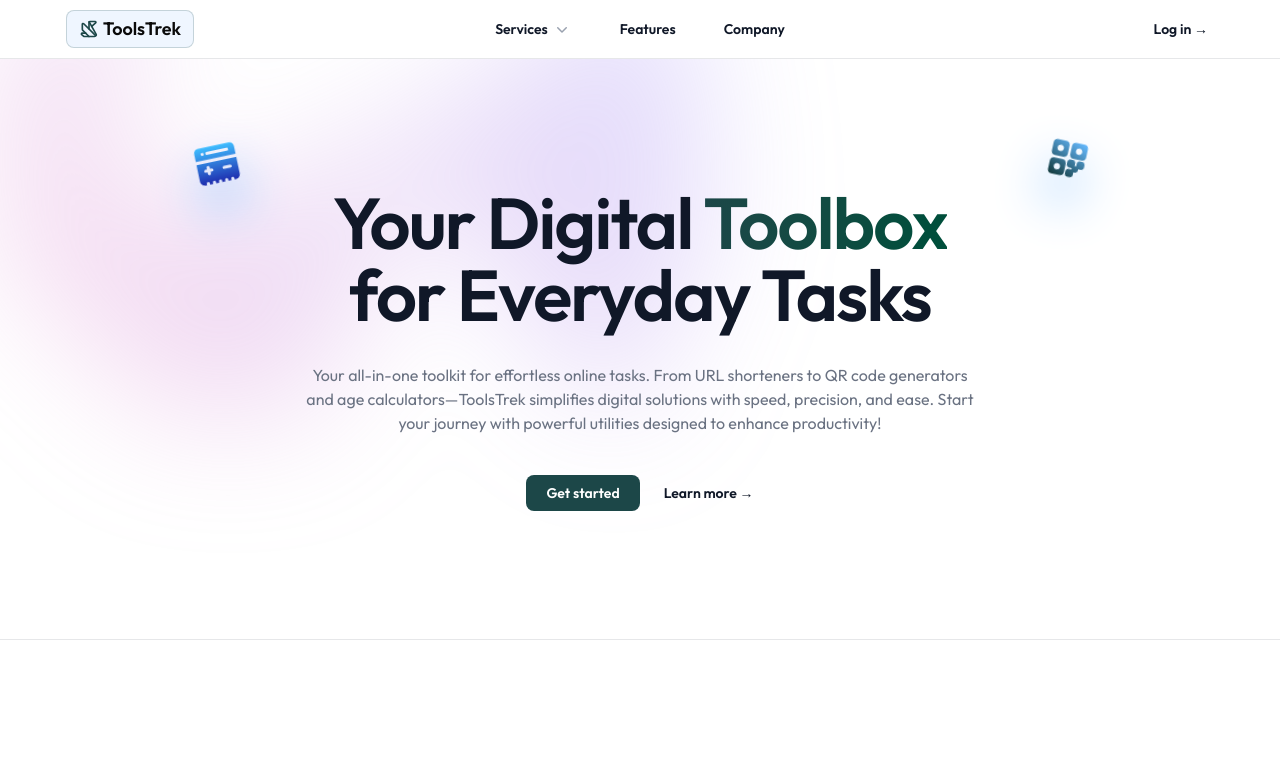
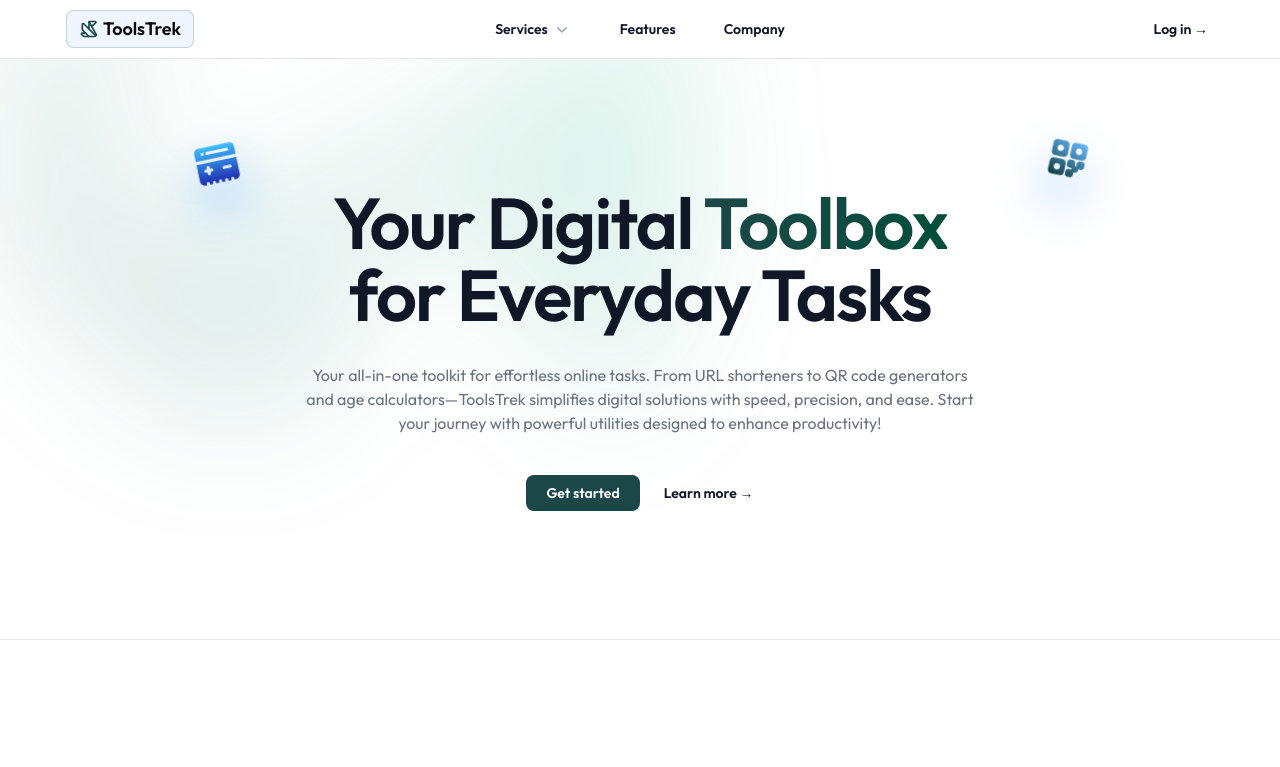
Before and after one commit to tasnimultas67/toolstrek, a Next.js app: page / in a window 1280 px wide. Shown: the top 767 px of the page. Built offline with nearby package versions, Linux system fonts and the light colour scheme.

Commit message:
feat: Update background gradient in Hero component to use brand colors for improved visual consistency

```diff
--- a/app/tools-compo/Hero.js
+++ b/app/tools-compo/Hero.js
@@ -14,7 +14,7 @@ const Hero = () => {
               clipPath:
                 "polygon(74.1% 44.1%, 100% 61.6%, 97.5% 26.9%, 85.5% 0.1%, 80.7% 2%, 72.5% 32.5%, 60.2% 62.4%, 52.4% 68.1%, 47.5% 58.3%, 45.2% 34.5%, 27.5% 76.7%, 0.1% 64.9%, 17.9% 100%, 27.6% 76.8%, 76.1% 97.7%, 74.1% 44.1%)",
             }}
-            className="relative left-[calc(50%-11rem)] aspect-1155/678 w-[36.125rem] -translate-x-1/2 rotate-[30deg] bg-linear-to-tr from-[#ff80b5] to-[#9089fc] opacity-30 sm:left-[calc(50%-30rem)] sm:w-[72.1875rem]"
+            className="relative left-[calc(50%-11rem)] aspect-1155/678 w-[36.125rem] -translate-x-1/2 rotate-[30deg] bg-linear-to-tr from-brandColor/40 to-emerald-500/40 opacity-30 sm:left-[calc(50%-30rem)] sm:w-[72.1875rem]"
           />
         </div>
         <div className="mx-auto max-w-2xl relative top-0 md:py-32">
```
